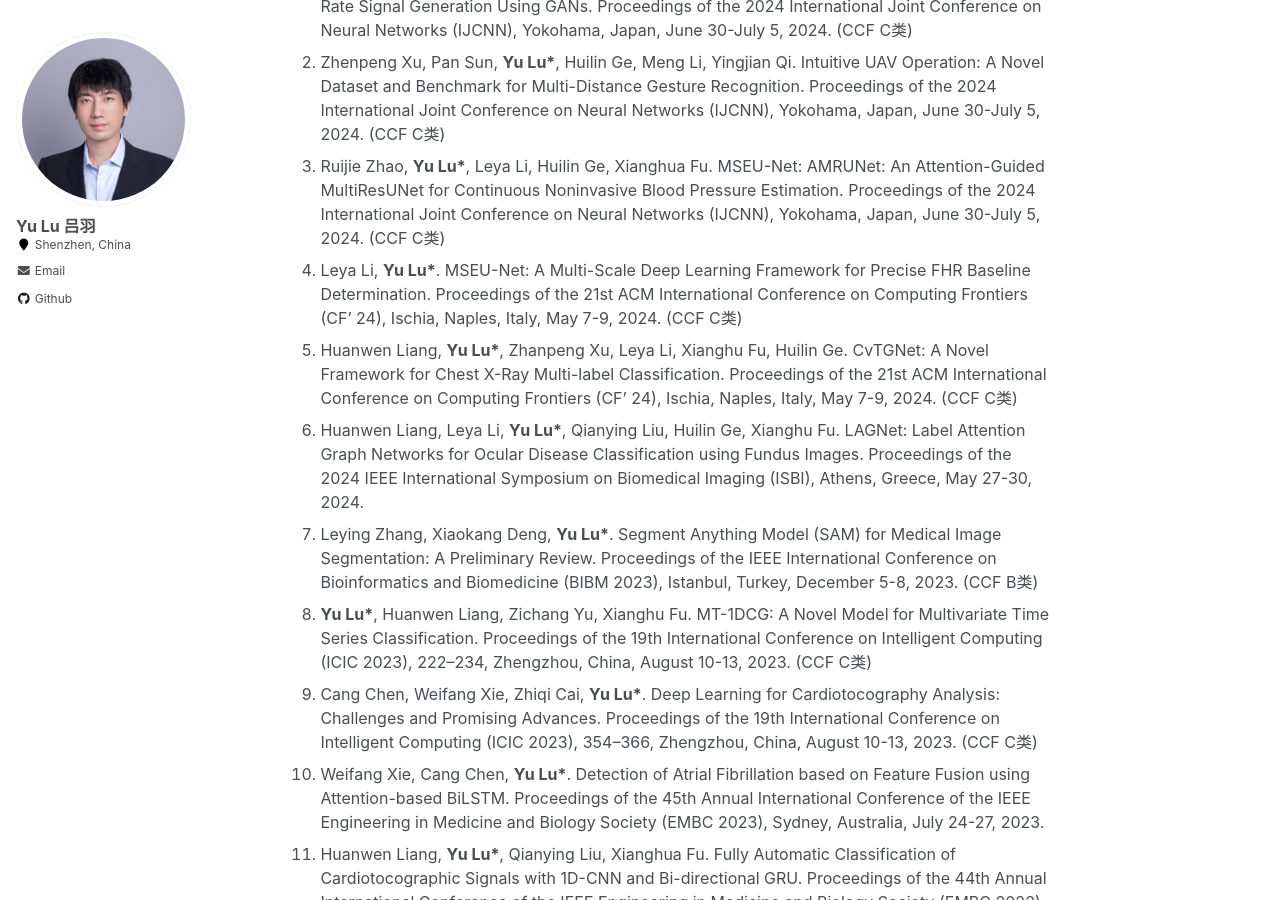
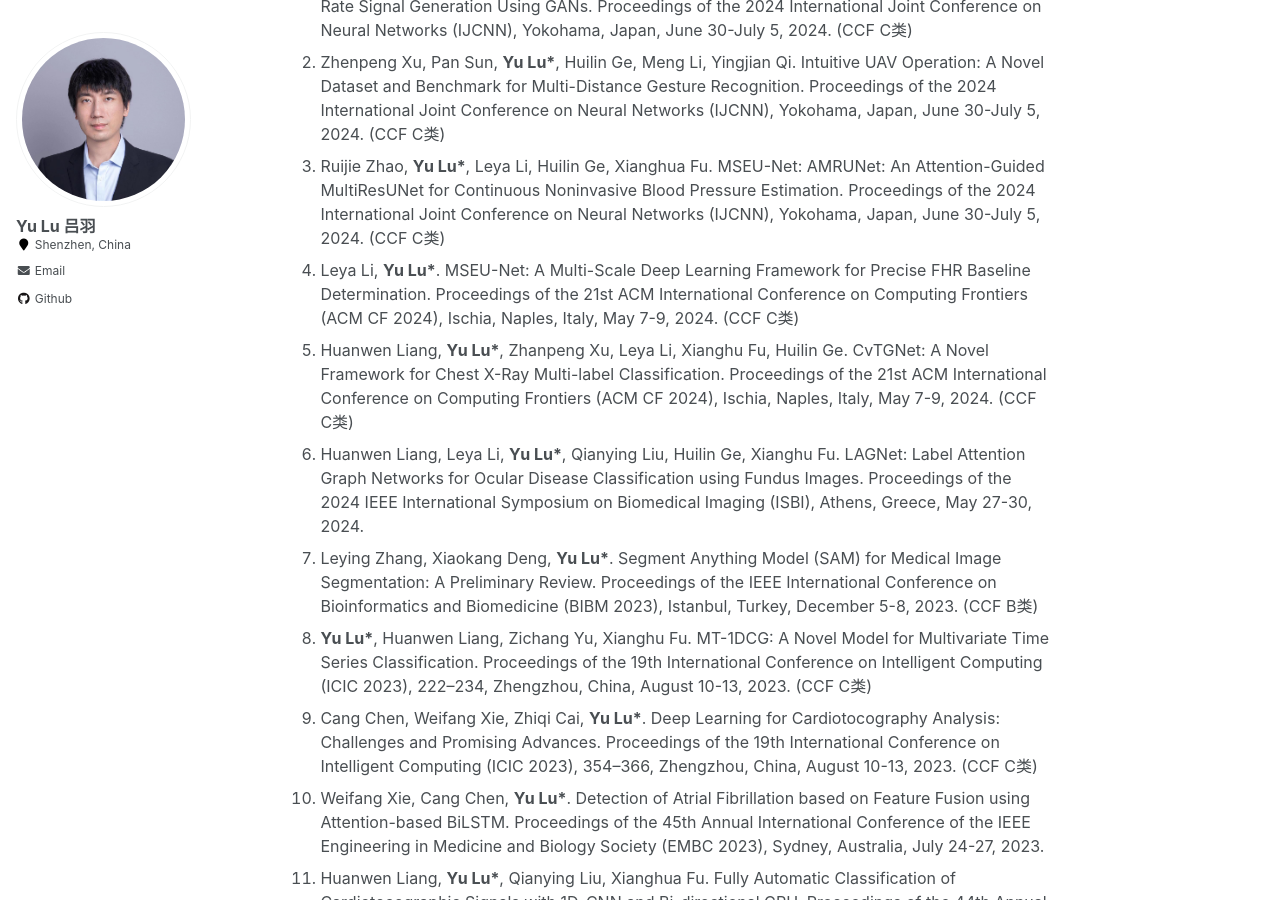
Before and after one commit to YukariUmezawa/lvyu.github.io, a Jekyll site: the page built from _pages/about.md, in a window 1280 px wide and 900 px high, scrolled down 4125 px. Built offline with Jekyll 4.4.1, drawn with Linux system fonts in a browser that asks for light colours.

Commit message:
Update about.md

```diff
--- a/_pages/about.md
+++ b/_pages/about.md
@@ -110,8 +110,8 @@
 1. Zichang Yu, Yating Hu, __Yu Lu*__, Leya Li, Huilin Ge, Xianghua Fu. CTGGAN: Reliable Fetal Heart Rate Signal Generation Using GANs. Proceedings of the 2024 International Joint Conference on Neural Networks (IJCNN), Yokohama, Japan, June 30-July 5, 2024. (CCF C类)
 2. Zhenpeng Xu, Pan Sun, __Yu Lu*__, Huilin Ge, Meng Li, Yingjian Qi. Intuitive UAV Operation: A Novel Dataset and Benchmark for Multi-Distance Gesture Recognition. Proceedings of the 2024 International Joint Conference on Neural Networks (IJCNN), Yokohama, Japan, June 30-July 5, 2024. (CCF C类)
 3. Ruijie Zhao, __Yu Lu*__, Leya Li, Huilin Ge, Xianghua Fu. MSEU-Net: AMRUNet: An Attention-Guided MultiResUNet for Continuous Noninvasive Blood Pressure Estimation. Proceedings of the 2024 International Joint Conference on Neural Networks (IJCNN), Yokohama, Japan, June 30-July 5, 2024. (CCF C类)
-4. Leya Li, __Yu Lu*__. MSEU-Net: A Multi-Scale Deep Learning Framework for Precise FHR Baseline Determination. Proceedings of the 21st ACM International Conference on Computing Frontiers (CF' 24), Ischia, Naples, Italy, May 7-9, 2024. (CCF C类)
-5. Huanwen Liang, __Yu Lu*__, Zhanpeng Xu, Leya Li, Xianghu Fu, Huilin Ge. CvTGNet: A Novel Framework for Chest X-Ray Multi-label Classification. Proceedings of the 21st ACM International Conference on Computing Frontiers (CF' 24), Ischia, Naples, Italy, May 7-9, 2024. (CCF C类)
+4. Leya Li, __Yu Lu*__. MSEU-Net: A Multi-Scale Deep Learning Framework for Precise FHR Baseline Determination. Proceedings of the 21st ACM International Conference on Computing Frontiers (ACM CF 2024), Ischia, Naples, Italy, May 7-9, 2024. (CCF C类)
+5. Huanwen Liang, __Yu Lu*__, Zhanpeng Xu, Leya Li, Xianghu Fu, Huilin Ge. CvTGNet: A Novel Framework for Chest X-Ray Multi-label Classification. Proceedings of the 21st ACM International Conference on Computing Frontiers (ACM CF 2024), Ischia, Naples, Italy, May 7-9, 2024. (CCF C类)
 6. Huanwen Liang, Leya Li, __Yu Lu*__, Qianying Liu, Huilin Ge, Xianghu Fu. LAGNet: Label Attention Graph Networks for Ocular Disease Classification using Fundus Images. Proceedings of the 2024 IEEE International Symposium on Biomedical Imaging (ISBI), Athens, Greece, May 27-30, 2024.
 7. Leying Zhang, Xiaokang Deng, __Yu Lu*__. Segment Anything Model (SAM) for Medical Image Segmentation: A Preliminary Review. Proceedings of the IEEE International Conference on Bioinformatics and Biomedicine (BIBM 2023), Istanbul, Turkey, December 5-8, 2023. (CCF B类)
 8. __Yu Lu*__, Huanwen Liang, Zichang Yu, Xianghu Fu. MT-1DCG: A Novel Model for Multivariate Time Series Classification. Proceedings of the 19th International Conference on Intelligent Computing (ICIC 2023), 222–234, Zhengzhou, China, August 10-13, 2023. (CCF C类)
```
